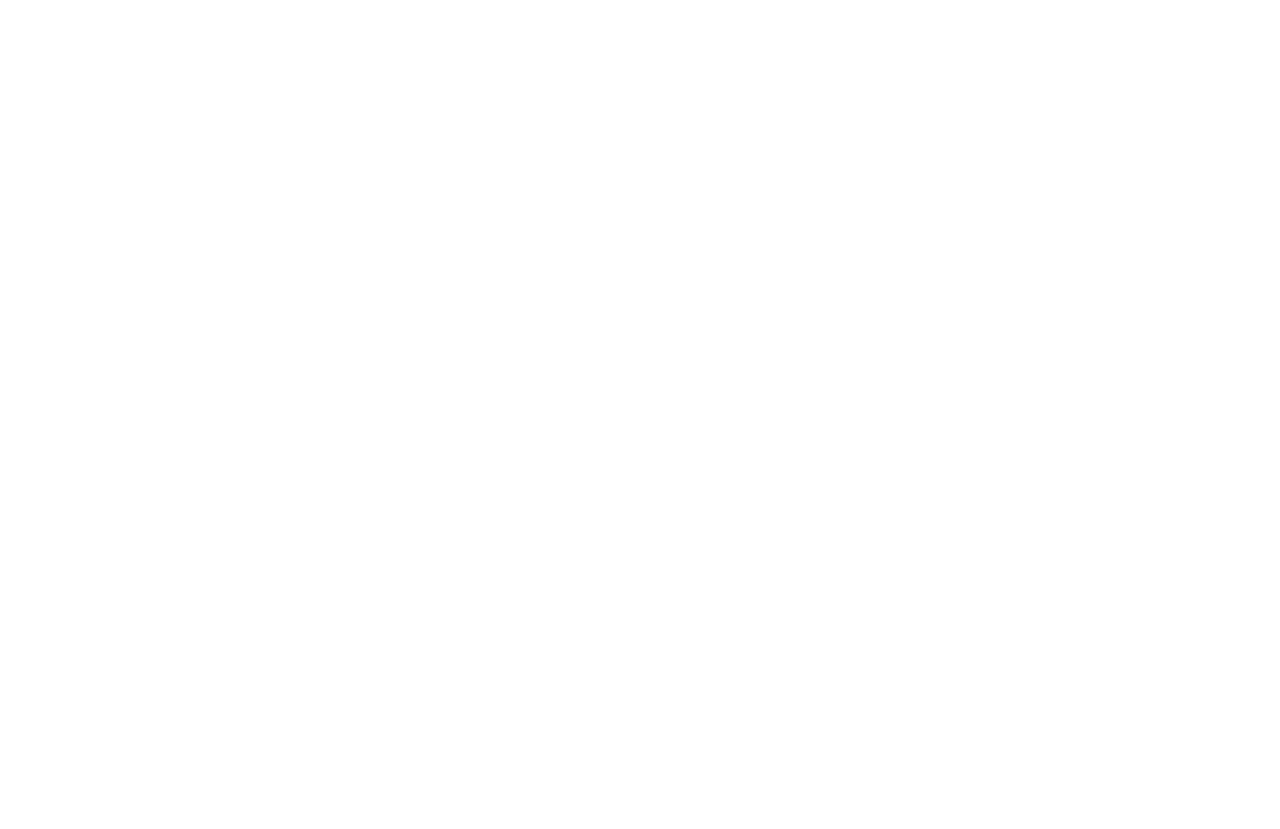
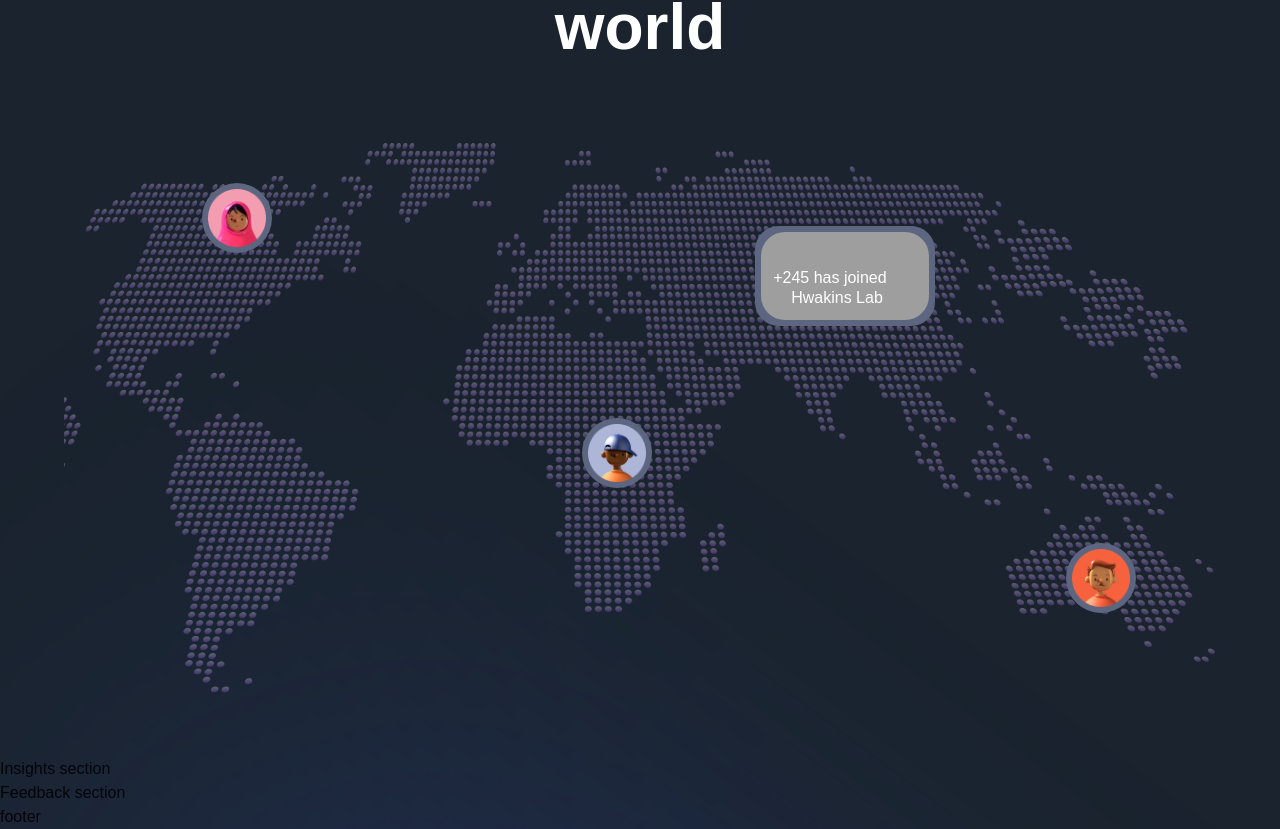
Before and after one commit to naveen-khuntey/metaversus, a Next.js app: page / in a window 1280 px wide. Shown: the part 4392-5221 px from the top of the page. Before the commit the page ends 4173 px from the top, so only its background shows below. Built offline with nearby package versions, Linux system fonts and the light colour scheme; grey boxes are pictures that could not be loaded; a web font is replaced by a local one.

Commit message:
world completed

```diff
--- a/sections/World.jsx
+++ b/sections/World.jsx
@@ -1,8 +1,82 @@
 'use client';
 
+import { motion } from 'framer-motion';
+
+import styles from '../styles';
+import { TitleText, TypingText } from '../components';
+import { staggerContainer, fadeIn } from '../utils/motion';
+
 const World = () => (
-  <section>
-    World section
+  <section className={`${styles.paddings} relative z-10`}>
+    <motion.div
+      variants={staggerContainer}
+      initial="hidden"
+      whileInView="show"
+      viewport={{ once: false, amount: 0.25 }}
+      className={`${styles.innerWidth} mx-auto flex flex-col`}
+    >
+      <TypingText title="| People on the World"
+        textStyles="text-center"
+      />
+      <TitleText
+        title={(
+          <>
+            Track friends around you and invite
+            them to plar together in the same world
+          </>
+      )}
+        textStyles="text-center"
+      />
+      <motion.div
+        variants={fadeIn('up', 'tween', 0.3, 1)}
+        className="relative mt-[68px] flex w-full
+        h-[550px]"
+      >
+        <img
+          src="/map.png"
+          alt="map"
+          className="w-full h-full object-cover"
+        />
+        <div className="absolute bottom-20 right-20 w-[70px]
+          h-[70px] p-[6px] rounded-full bg-[#5d6680]"
+        >
+          <img
+            src="people-01.png" alt="people"
+            className="w-full h-full"
+          />
+        </div>
+        <div className="absolute top-10 left-[12%] w-[70px]
+          h-[70px] p-[6px] rounded-full bg-[#5d6680]"
+        >
+          <img
+            src="people-02.png" alt="people"
+            className="w-full h-full"
+          />
+        </div>
+        <div className="absolute top-1/2 left-[45%] w-[70px]
+          h-[70px] p-[6px] rounded-full bg-[#5d6680]"
+        >
+          <img
+            src="people-03.png" alt="people"
+            className="w-full h-full"
+          />
+        </div>
+        <div className="absolute top-[15%] left-[60%] w-[180px]
+          h-[100px] rounded-[24px] p-[6px] bg-[#5d6680]"
+        >
+          <img
+            src="planet-05.png" alt="people"
+            className="w-full h-full rounded-[24px]"
+          />
+          <h4 className="z-10 text-white absolute top-[40%] left-[10%]">
+            +245 has joined
+          </h4>
+          <h4 className="z-10 pl-[10%] text-white absolute top-[60%] left-[10%]">
+            Hwakins Lab
+          </h4>
+        </div>
+      </motion.div>
+    </motion.div>
   </section>
 );
 
```
